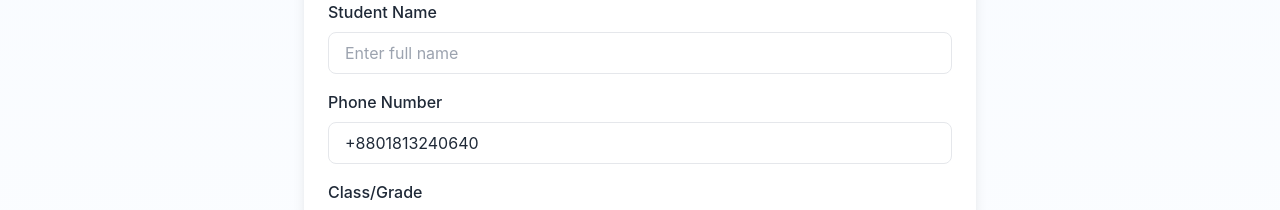
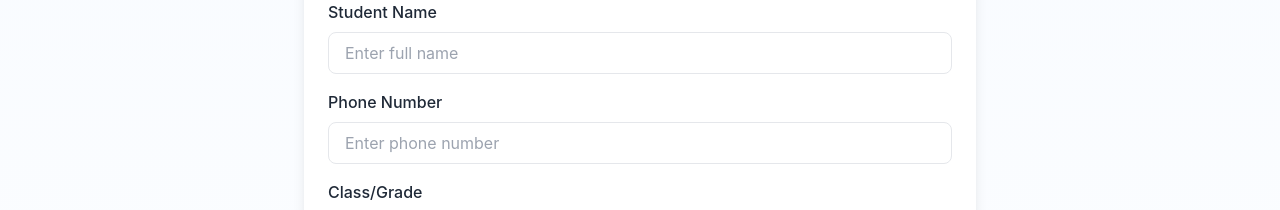
Before and after one commit to hrhasiburrahman09-droid/Inspire-Academys, a plain HTML site: page index.html in a window 1280 px wide. Shown: the part 1680-1890 px from the top of the page. Drawn offline with nearby package versions, Linux system fonts and the light colour scheme.

Commit message:
added index.html

```diff
--- a/index.html
+++ b/index.html
@@ -29,7 +29,7 @@ body { font-family: 'Inter', sans-serif; scroll-behavior: smooth; }
 .btn-primary { background-color: #fbbf24; color: black; transition: all 0.3s ease; }
 .btn-primary:hover { background-color: #f59e0b; transform: translateY(-2px); box-shadow: 0 10px 25px -5px rgba(245,158,11,0.4);}
 .course-card { transition: all 0.3s ease; }
-.course-card:hover { transform: translateY(-5px); box-shadow: 0 20px 25px -5px rgba(0,0,0,0.1), 0 10px 10px -5px rgba(0,0,0,0.04);}
+.course-card:hover { transform: translateY(-5px); box-shadow: 0 20px 25px -5px rgba(0,0,0,0.1), 0 10px 10px -5px rgba(0,0,0,0.04); }
 </style>
 </head>
 <body class="min-h-screen bg-gradient-to-b from-blue-50 to-white text-gray-800">
@@ -162,7 +162,7 @@ Inspire Academy empowers students with knowledge and confidence. Specialized cla
 </div>
 <div class="space-y-2">
 <label for="phone" class="block font-medium">Phone Number</label>
-<input type="tel" name="phone" id="phone" placeholder="Enter phone number" required class="w-full px-4 py-2 border rounded-lg focus:ring-2 focus:ring-blue-500" value="+8801813240640"/>
+<input type="tel" name="phone" id="phone" placeholder="Enter phone number" required class="w-full px-4 py-2 border rounded-lg focus:ring-2 focus:ring-blue-500"/>
 </div>
 <div class="space-y-2">
 <label for="class" class="block font-medium">Class/Grade</label>
```
